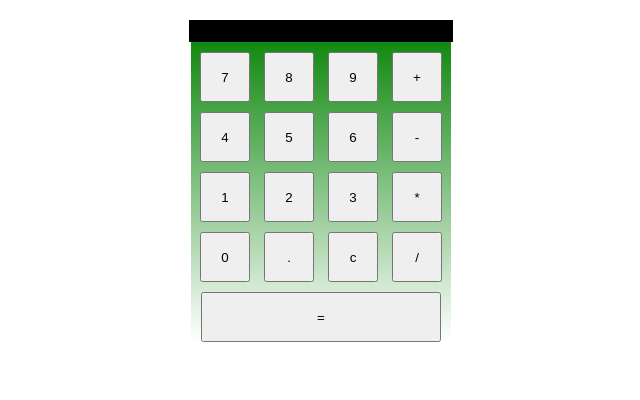
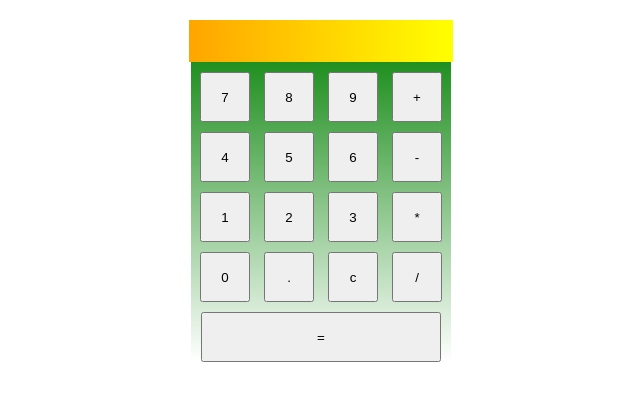
Before and after one commit to wippyzulkarnain/calculator-math, a plain HTML site: page index.html in a window 1280 px wide. Shown: the whole page, without its empty margins (317-957 px from the left). Drawn offline with Linux system fonts and the light colour scheme.

Commit message:
css update

```diff
--- a/index.css
+++ b/index.css
@@ -13,10 +13,11 @@
     width: 260px;
     margin-left: 0px;
     border : 0px;
-    color: white;
-    background: black;
-    height: 20px;
+    color: black;
+    background-image: linear-gradient(to right,orange,yellow);
+    height: 40px;
     text-align: right;
+    font-size: 25px;
 }
 
 .container{
```
Also changed, not shown: package.json (deleted, +0 -22 lines), 1 other file.
